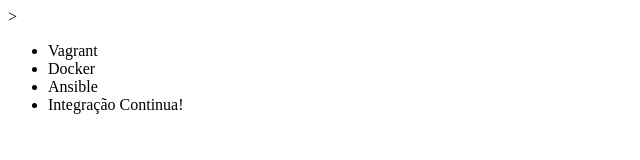
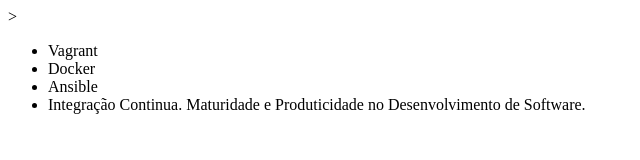
Before and after one commit to didierrevolsz/praticando-git, a plain HTML site: page index.html in a window 1280 px wide. Shown: the whole page, without its empty margins (0-640 px from the left). Drawn offline with Linux system fonts and the light colour scheme.

Commit message:
Curso de Integração Continua

```diff
--- a/index.html
+++ b/index.html
@@ -9,7 +9,7 @@
         <li>Vagrant</li>
         <li>Docker</li>
         <li>Ansible</li>
-        <li>Integração Continua!</li>
+        <li>Integração Continua. Maturidade e Produticidade no Desenvolvimento de Software.</li>
     </ul>
 </body>
 </html>
```
